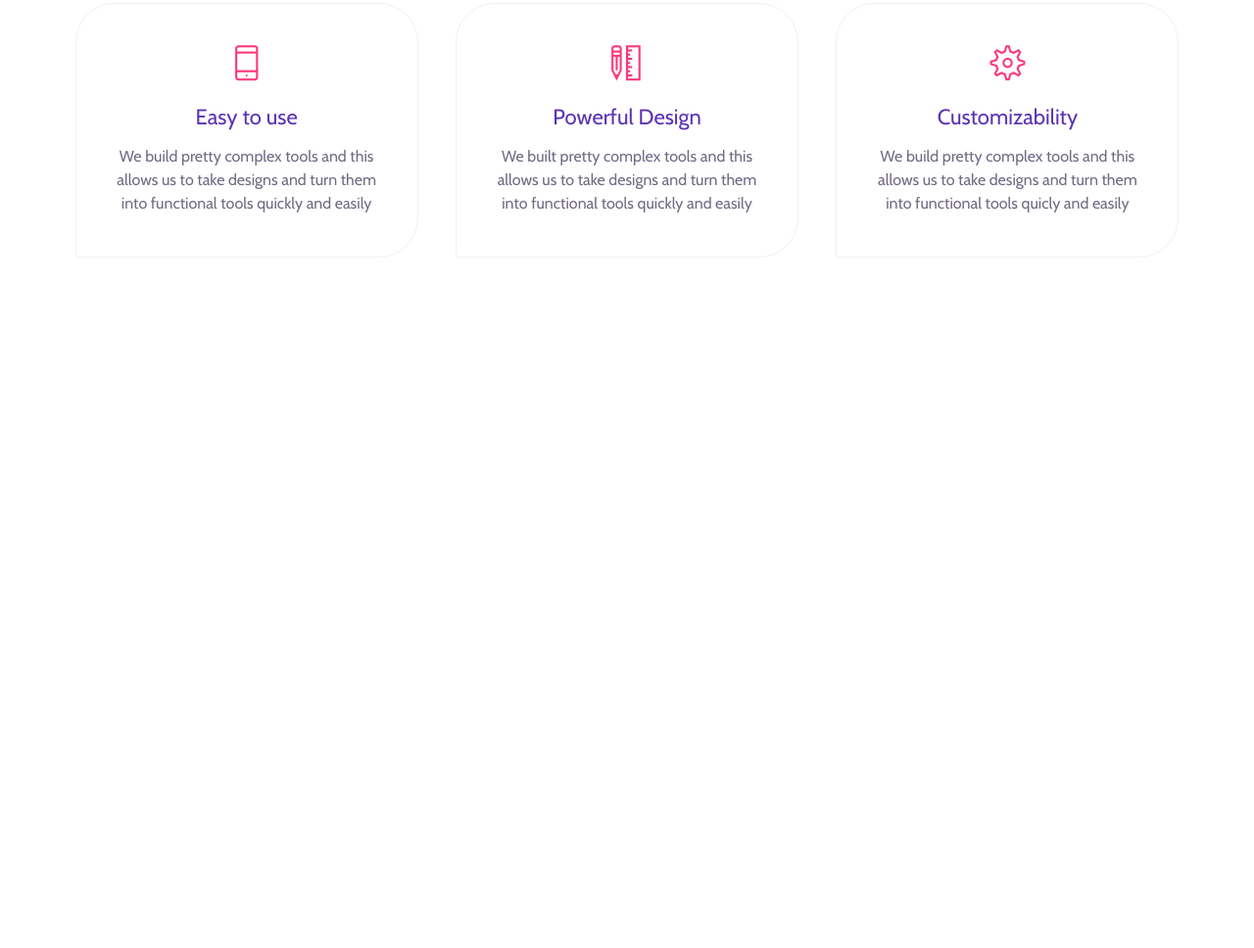
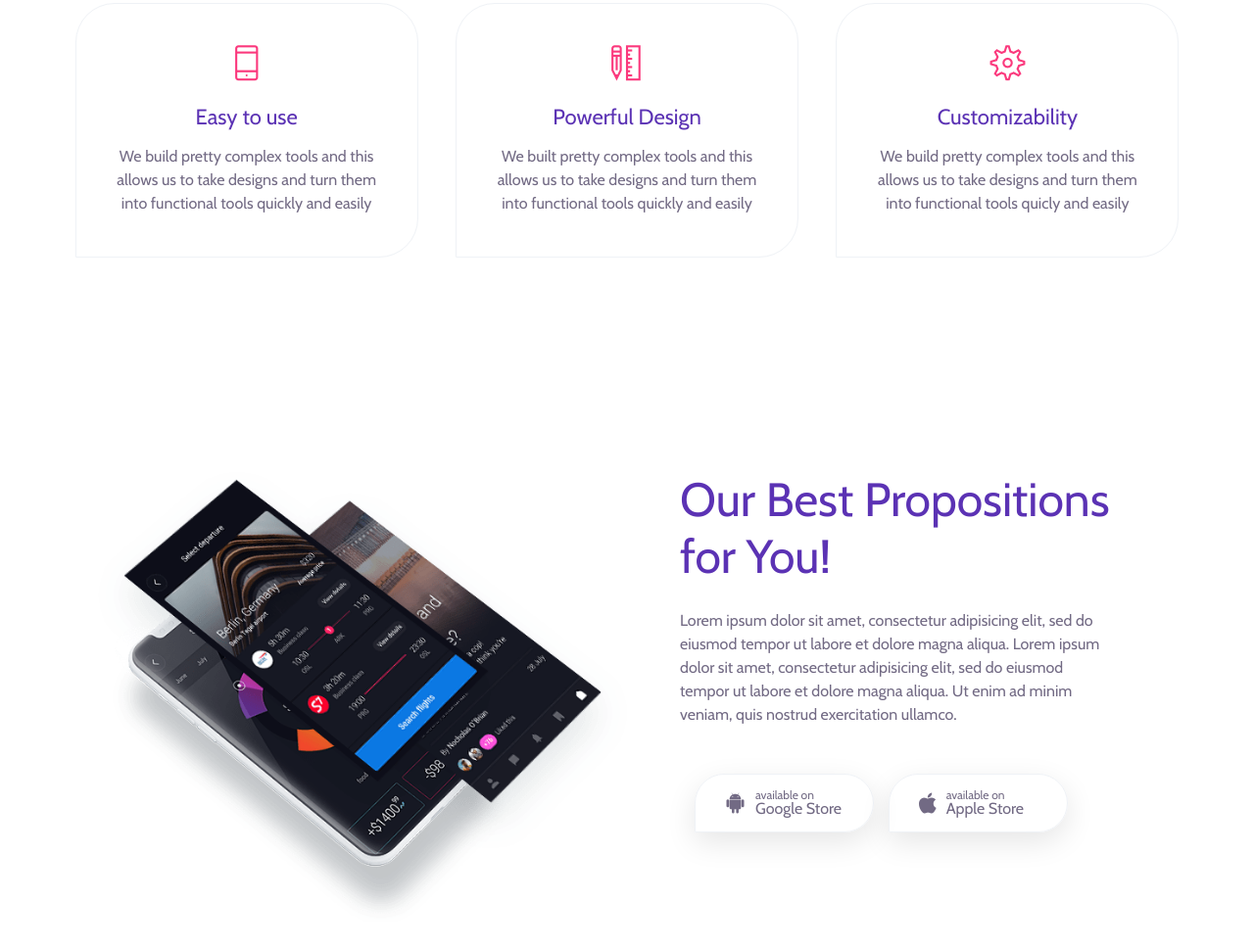
Before and after one commit to dontehightower/V5-Frontend-Speedrun, a plain HTML site: page Ca-app/index.html in a window 1280 px wide. Shown: the part 988-1956 px from the top of the page at 98% size. Before the commit the page ends 1370 px from the top, so only its background shows below. Drawn offline with nearby package versions, Linux system fonts and the light colour scheme; a script that the page names is missing.

```diff
--- a/Ca-app/css/main.scss
+++ b/Ca-app/css/main.scss
@@ -25,6 +25,7 @@
   flex-direction: column;
   flex-wrap: wrap;
   background-color: #fff;
+  font-size: 16px;
 }
 
 h1 {
@@ -35,11 +36,35 @@
   width: 100%;
 }
 
+h2 {
+  font-size: 48px;
+  font-weight: 300;
+  text-align: center;
+  line-height: 1.5;
+  // width: 100%;
+  color: $header-purple;
+}
+
+p {
+  color: $grey;
+  font-size: 16px;
+  font-weight: 300;
+  line-height: 1.5;
+}
 h4 {
   color: $header-purple;
   font-size: 22px;
   font-weight: 400;
   margin-bottom: 15px;
+}
+
+.fab {
+  font-size: 24px;
+  color: $grey;
+}
+
+section h2 {
+  width: 100%;
 }
 
 // Navbar Styles
@@ -57,6 +82,7 @@
   z-index: 1;
   #logo {
     font-size: 72px;
+    font-weight: 700;
     color: #fff;
   }
   nav {
@@ -146,21 +172,6 @@
   flex-wrap: wrap;
   justify-content: center;
   padding: 100px 0;
-  h2 {
-    font-size: 48px;
-    font-weight: 300;
-    text-align: center;
-    line-height: 1.5;
-    width: 100%;
-    color: $header-purple;
-  }
-  p {
-    color: $grey;
-    font-size: 16px;
-    font-weight: 300;
-    text-align: center;
-    line-height: 1.5;
-  }
   article {
     display: flex;
     flex-direction: column;
@@ -172,6 +183,9 @@
     border: 1px solid #eff2f6;
     border-radius: 40px 40px 40px 0;
     padding: 40px;
+    p {
+      text-align: center;
+    }
     i {
       font-size: 36px;
       font-weight: 400;
@@ -183,3 +197,74 @@
     box-shadow: 0 10px 90px rgba(0, 0, 0, 0.08);
   }
 }
+
+#features {
+  padding: 100px 0;
+  display: flex;
+  flex-wrap: wrap;
+  justify-content: center;
+  margin: 0 100px;
+  img {
+    width: 540px;
+    height: 459px;
+    flex-basis: 50%;
+  }
+  article {
+    width: 35%;
+    flex-basis: 40%;
+    margin: 0 5%;
+    h2 {
+      width: 445px;
+      text-align: left;
+      line-height: 1.2;
+      margin-bottom: .5em;
+    }
+    p {
+      width: 445px;
+      text-align: left;
+      margin-bottom: 3em;
+    }
+    div {
+      display: flex;
+      width: 100%;
+      flex-wrap: wrap;
+      a {
+        display: flex;
+        border: 1px solid #eff2f6;
+        border-radius: 30px 30px 30px 0;
+        box-shadow: 0 10px 30px rgba(0, 0, 0, 0.1);
+        height: 60px;
+        width: 183px;
+        justify-content: center;
+        align-items: center;
+        padding: 15px 30px;
+        text-decoration: none;
+        margin-left: 15px;
+        color: $grey;
+        &:hover {
+          border: none;
+          box-shadow: none;
+          background-color: $red;
+          color: #fff;
+          transition-duration: 500ms;
+          p {
+            color: #fff;
+          }
+          i {
+            color: #fff;
+          }
+        }
+        p {
+          font-size: 16px;
+          line-height: 1;
+          margin-bottom: 0;
+          margin-left: 10px;
+          span {
+            display: block;
+            font-size: 12px;
+          }
+        }
+      }
+    }
+  }
+}
--- a/Ca-app/index.html
+++ b/Ca-app/index.html
@@ -7,6 +7,9 @@
   <meta name="viewport" content="width=device-width, initial-scale=1">
   <link rel="stylesheet" type="text/css" media="screen" href="./css/main.css" />
   <link href="https://fonts.googleapis.com/css?family=Cabin:400,500,700,900" rel="stylesheet" />
+  <link rel="stylesheet" href="https://use.fontawesome.com/releases/v5.0.13/css/all.css"
+    integrity="sha384-DNOHZ68U8hZfKXOrtjWvjxusGo9WQnrNx2sqG0tfsghAvtVlRW3tvkXWZh58N9jp"
+    crossorigin="anonymous" />
   <script src="main.js"></script>
 </head>
 <body>
@@ -60,5 +63,32 @@
       </p>
     </article>
   </section>
+  <section id='features'>
+    <img src="img/bg-img/special.png" alt="Multiple application screens">
+    <article>
+      <h2>Our Best Propositions for You!</h2>
+      <p>Lorem ipsum dolor sit amet, consectetur adipisicing elit, sed do
+        eiusmod tempor ut labore et dolore magna aliqua. Lorem ipsum dolor
+        sit amet, consectetur adipisicing elit, sed do eiusmod tempor ut
+        labore et dolore magna aliqua. Ut enim ad minim veniam, quis nostrud
+        exercitation ullamco.</p>
+      <div>
+        <a href="#">
+          <i class='fab fa-android'></i>
+          <p>
+            <span>available on</span>
+            Google Store
+          </p>
+        </a>
+        <a href="#">
+          <i class='fab fa-apple'></i>
+          <p>
+            <span>available on</span>
+            Apple Store
+          </p>
+      </a>
+      </div>
+    </article>
+  </section>
 </body>
 </html>
```
Also changed, not shown: Ca-app/css/main.css, 1 other file.
